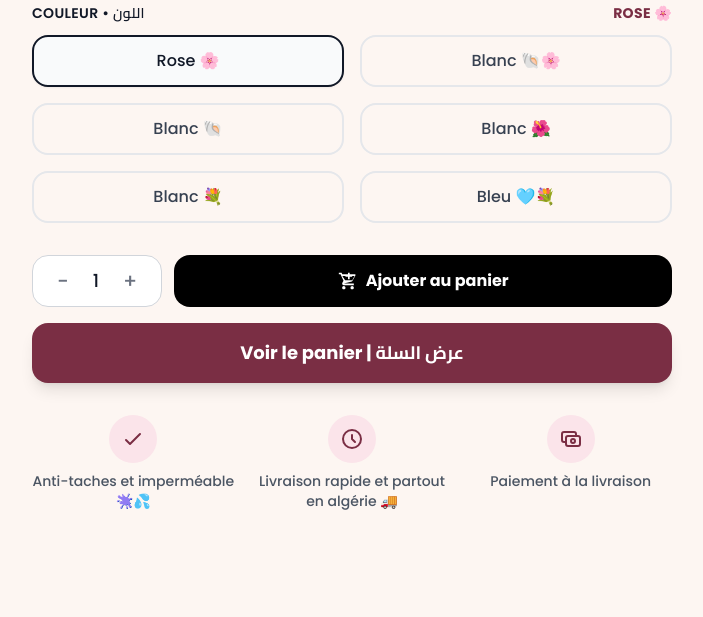
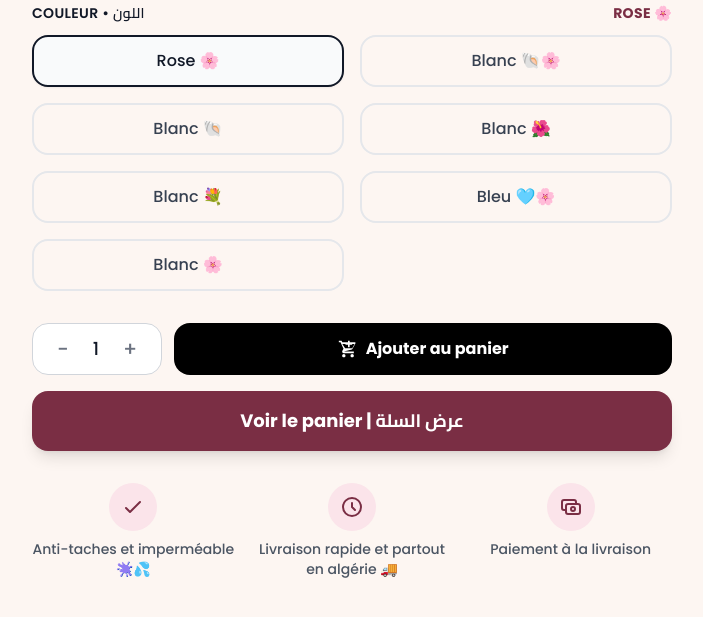
Before and after one commit to mncfhhh/boutique-evastouch, a plain HTML site: page index.html in a window 1280 px wide. Shown: the part 1275-1892 px from the top of the page, without its empty margins (288-991 px from the left). Before the commit the page ends 1834 px from the top, so only its background shows below. Drawn offline with nearby package versions, Linux system fonts and the light colour scheme; no server answers.

Commit message:
Update name and image for Bleu and add Blanc variant

```diff
--- a/index.html
+++ b/index.html
@@ -274,7 +274,8 @@
                 { id: 'v3', name: "Blanc 🐚", colorCode: "#7a2e44", img: "https://6ab3ea1c49b4a3698fff2d31.imgix.net/sandbox/Blanc%20🐚.jpeg"},
                 { id: 'v4', name: "Blanc 🌺", colorCode: "#7a2e44", img: "https://6ab3ea1c49b4a3698fff2d31.imgix.net/sandbox/Blanc%20🌺.jpeg"},
                 { id: 'v5', name: "Blanc 💐", colorCode: "#7a2e44", img: "https://6ab3ea1c49b4a3698fff2d31.imgix.net/sandbox/Blanc%20💐.jpeg"},
-                { id: 'v6', name: "Bleu 🩵💐", colorCode: "#7a2e44", img: "https://6ab3ea1c49b4a3698fff2d31.imgix.net/sandbox/Bleu%20🩵💐.jpeg"}
+                { id: 'v6', name: "Bleu 🩵🌸", colorCode: "#7a2e44", img: "https://6ab3ea1c49b4a3698fff2d31.imgix.net/sandbox/Bleu%20🩵🌸.jpeg"},
+                { id: 'v7', name: "Blanc 🌸", colorCode: "#7a2e44", img: "https://6ab3ea1c49b4a3698fff2d31.imgix.net/sandbox/Blanc%20🌸.jpeg"}
             ]
         };
 
```
